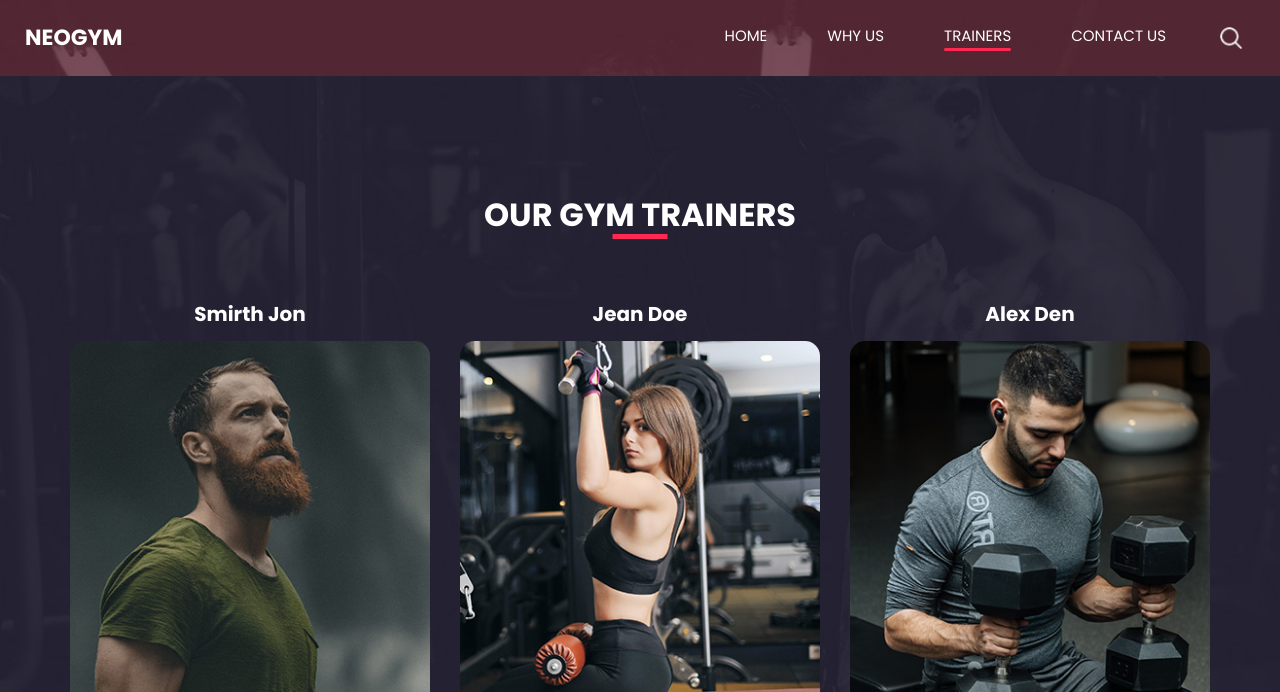
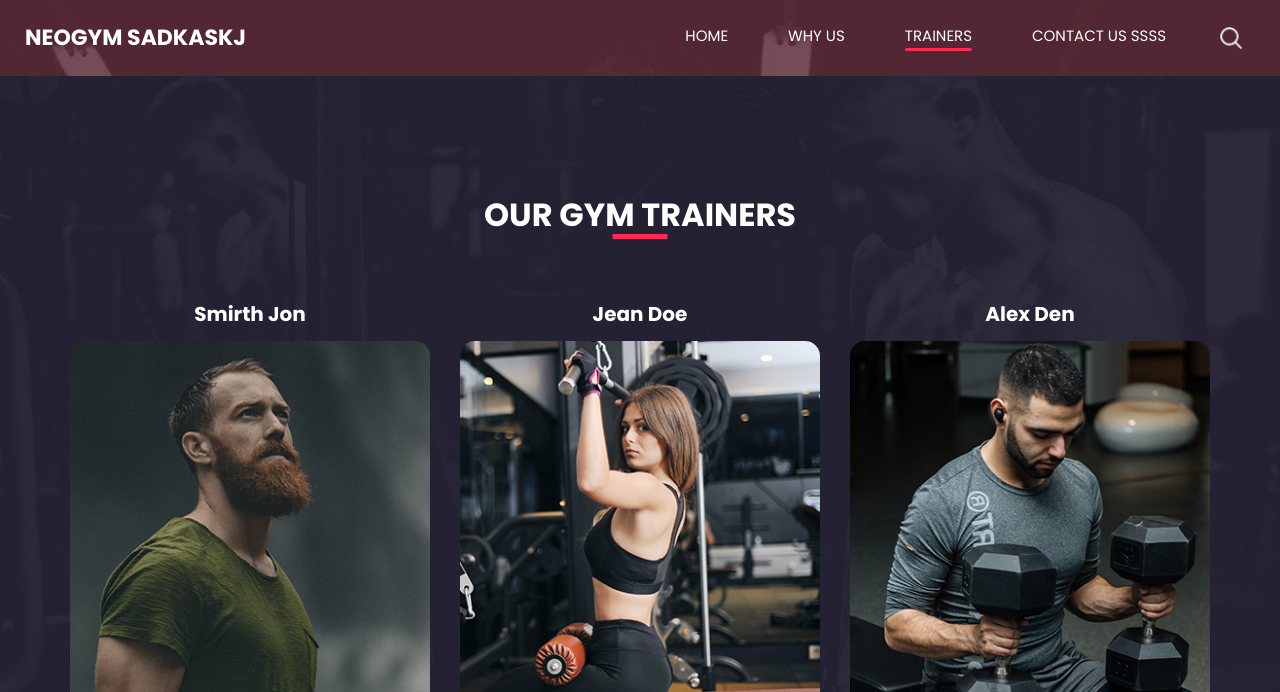
Before and after one commit to pournami48/game-development, a plain HTML site: page trainer.html in a window 1280 px wide. Shown: the top 692 px of the page. Drawn offline with nearby package versions, Linux system fonts and the light colour scheme.

Commit message:
commit-2

```diff
--- a/trainer.html
+++ b/trainer.html
@@ -36,7 +36,7 @@
         <nav class="navbar navbar-expand-lg custom_nav-container ">
           <a class="navbar-brand" href="index.html">
             <span>
-              Neogym
+              Neogym sadkaskj
             </span>
           </a>
           <button class="navbar-toggler" type="button" data-toggle="collapse" data-target="#navbarSupportedContent" aria-controls="navbarSupportedContent" aria-expanded="false" aria-label="Toggle navigation">
@@ -57,7 +57,7 @@
                   <a class="nav-link" href="trainer.html"> trainers</a>
                 </li>
                 <li class="nav-item">
-                  <a class="nav-link" href="contact.html"> Contact Us</a>
+                  <a class="nav-link" href="contact.html"> Contact Us ssss</a>
                 </li>
               </ul>
               <div class="user_option">
```
Also changed, not shown: index.html (+1 -1 lines).
